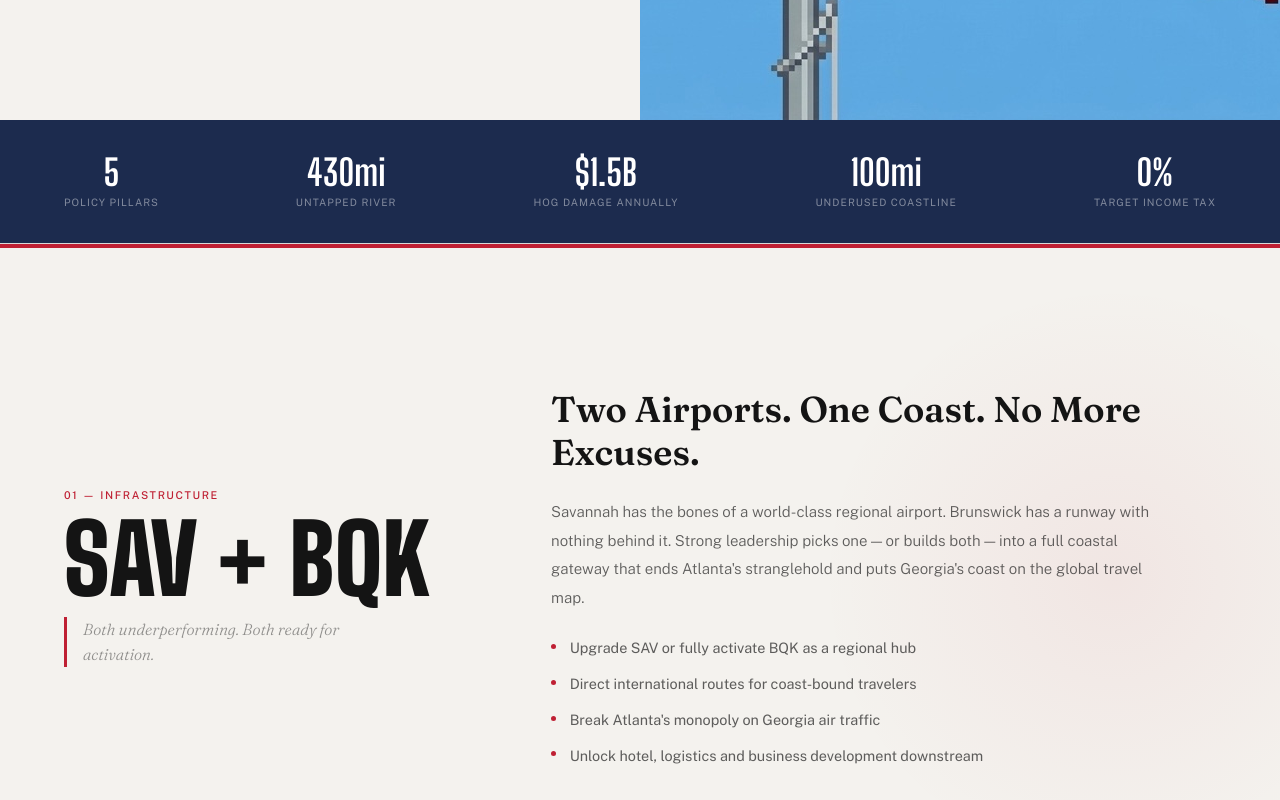
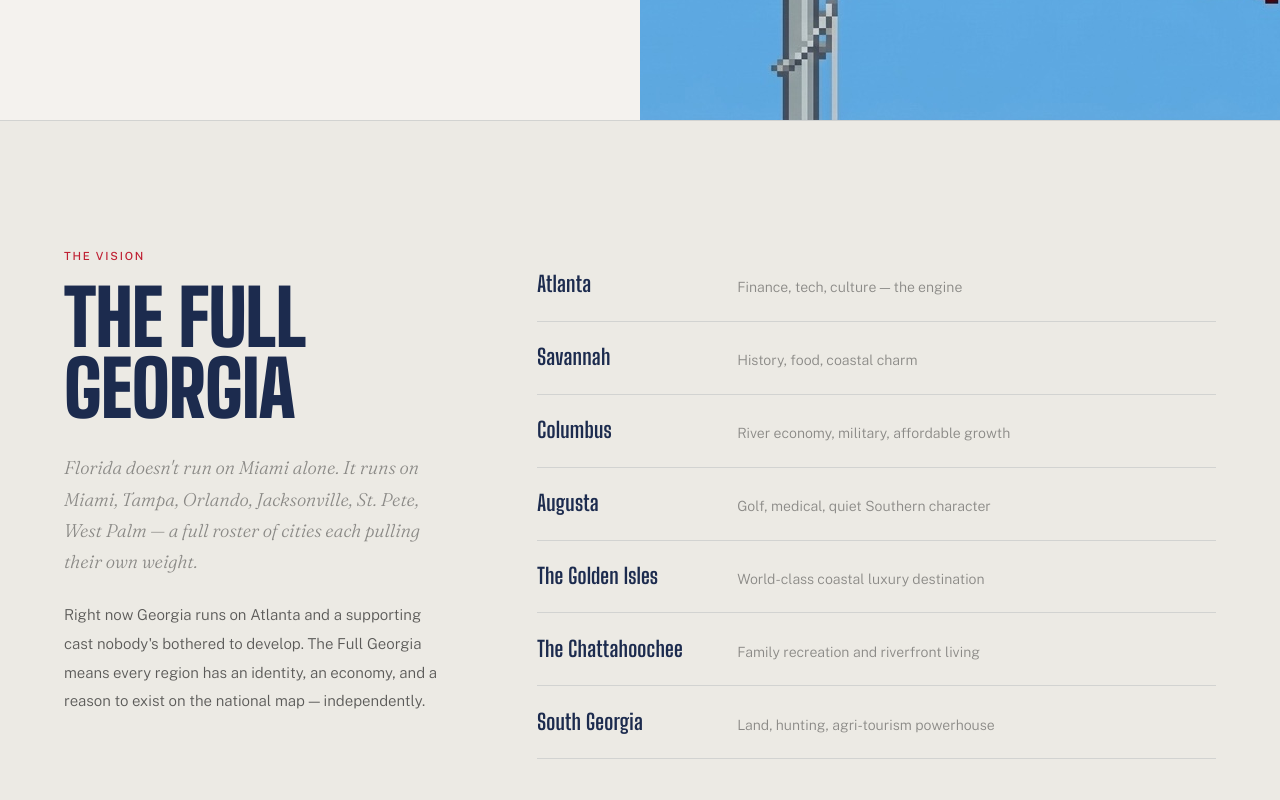
Before and after one commit to gurtejnarang/makegeorgiagreatagain, a React (Vite) app: page / in a window 1280 px wide. Shown: the part 680-1480 px from the top of the page. Built offline with nearby package versions, Linux system fonts and the light colour scheme.

Commit message:
Add files via upload

```diff
--- a/src/App.jsx
+++ b/src/App.jsx
@@ -376,7 +376,130 @@ function Hero() {
   )
 }
 
-// ── Stat strip ─────────────────────────────────────────────────────────────
+// ── The Full Georgia ───────────────────────────────────────────────────────
+
+const GA_CITIES = [
+  { city: 'Atlanta',         role: 'Finance, tech, culture — the engine' },
+  { city: 'Savannah',        role: 'History, food, coastal charm' },
+  { city: 'Columbus',        role: 'River economy, military, affordable growth' },
+  { city: 'Augusta',         role: 'Golf, medical, quiet Southern character' },
+  { city: 'The Golden Isles',role: 'World-class coastal luxury destination' },
+  { city: 'The Chattahoochee',role: 'Family recreation and riverfront living' },
+  { city: 'South Georgia',   role: 'Land, hunting, agri-tourism powerhouse' },
+]
+
+function FullGeorgia() {
+  const [ref, inView] = useInView(0.1)
+  return (
+    <section ref={ref} style={{
+      padding: '8rem 4rem',
+      background: C.surface,
+      borderTop: `1px solid ${C.border}`,
+    }}>
+      <div style={{ maxWidth: '1200px', margin: '0 auto' }}>
+        <div style={{
+          display: 'grid',
+          gridTemplateColumns: '1fr 1.8fr',
+          gap: '6rem',
+          alignItems: 'start',
+        }}>
+          {/* Left */}
+          <div style={{
+            opacity: inView ? 1 : 0,
+            transform: inView ? 'none' : 'translateY(30px)',
+            transition: 'opacity 0.9s ease 0.05s, transform 0.9s ease 0.05s',
+          }}>
+            <p style={{
+              fontFamily: "'Public Sans', sans-serif",
+              fontSize: '0.7rem',
+              fontWeight: 500,
+              letterSpacing: '0.16em',
+              textTransform: 'uppercase',
+              color: C.red,
+              margin: '0 0 1.2rem',
+            }}>
+              The Vision
+            </p>
+            <h2 style={{
+              fontFamily: "'Big Shoulders Display', sans-serif",
+              fontWeight: 900,
+              fontSize: 'clamp(3.5rem, 6vw, 5.5rem)',
+              lineHeight: 0.92,
+              color: C.navy,
+              margin: '0 0 1.8rem',
+              letterSpacing: '-0.01em',
+            }}>
+              THE FULL GEORGIA
+            </h2>
+            <p style={{
+              fontFamily: "'Fraunces', serif",
+              fontStyle: 'italic',
+              fontWeight: 300,
+              fontSize: '1.15rem',
+              color: C.muted,
+              lineHeight: 1.7,
+              margin: '0 0 1.5rem',
+            }}>
+              Florida doesn't run on Miami alone. It runs on Miami, Tampa, Orlando, Jacksonville, St. Pete, West Palm — a full roster of cities each pulling their own weight.
+            </p>
+            <p style={{
+              fontFamily: "'Public Sans', sans-serif",
+              fontWeight: 300,
+              fontSize: '0.94rem',
+              color: C.mutedHi,
+              lineHeight: 1.9,
+              margin: 0,
+            }}>
+              Right now Georgia runs on Atlanta and a supporting cast nobody's bothered to develop. The Full Georgia means every region has an identity, an economy, and a reason to exist on the national map — independently.
+            </p>
+          </div>
+
+          {/* Right: city list */}
+          <div style={{
+            display: 'flex',
+            flexDirection: 'column',
+          }}>
+            {GA_CITIES.map((item, i) => (
+              <div
+                key={i}
+                style={{
+                  display: 'flex',
+                  alignItems: 'baseline',
+                  gap: '1.5rem',
+                  padding: '1.4rem 0',
+                  borderBottom: `1px solid ${C.border}`,
+                  opacity: inView ? 1 : 0,
+                  transform: inView ? 'none' : 'translateX(30px)',
+                  transition: `opacity 0.7s ease ${0.15 + i * 0.08}s, transform 0.7s ease ${0.15 + i * 0.08}s`,
+                }}
+              >
+                <div style={{
+                  fontFamily: "'Big Shoulders Display', sans-serif",
+                  fontWeight: 700,
+                  fontSize: '1.35rem',
+                  color: C.navy,
+                  minWidth: '11rem',
+                  letterSpacing: '0.01em',
+                }}>
+                  {item.city}
+                </div>
+                <div style={{
+                  fontFamily: "'Public Sans', sans-serif",
+                  fontWeight: 300,
+                  fontSize: '0.88rem',
+                  color: C.muted,
+                  lineHeight: 1.5,
+                }}>
+                  {item.role}
+                </div>
+              </div>
+            ))}
+          </div>
+        </div>
+      </div>
+    </section>
+  )
+}
 
 function StatStrip() {
   const stats = [
@@ -762,6 +885,7 @@ export default function App() {
       <ScrollProgress />
       <Nav />
       <Hero />
+      <FullGeorgia />
       <StatStrip />
       {POLICIES.map((policy, i) => (
         <PolicySection key={policy.id} policy={policy} index={i} />
```
